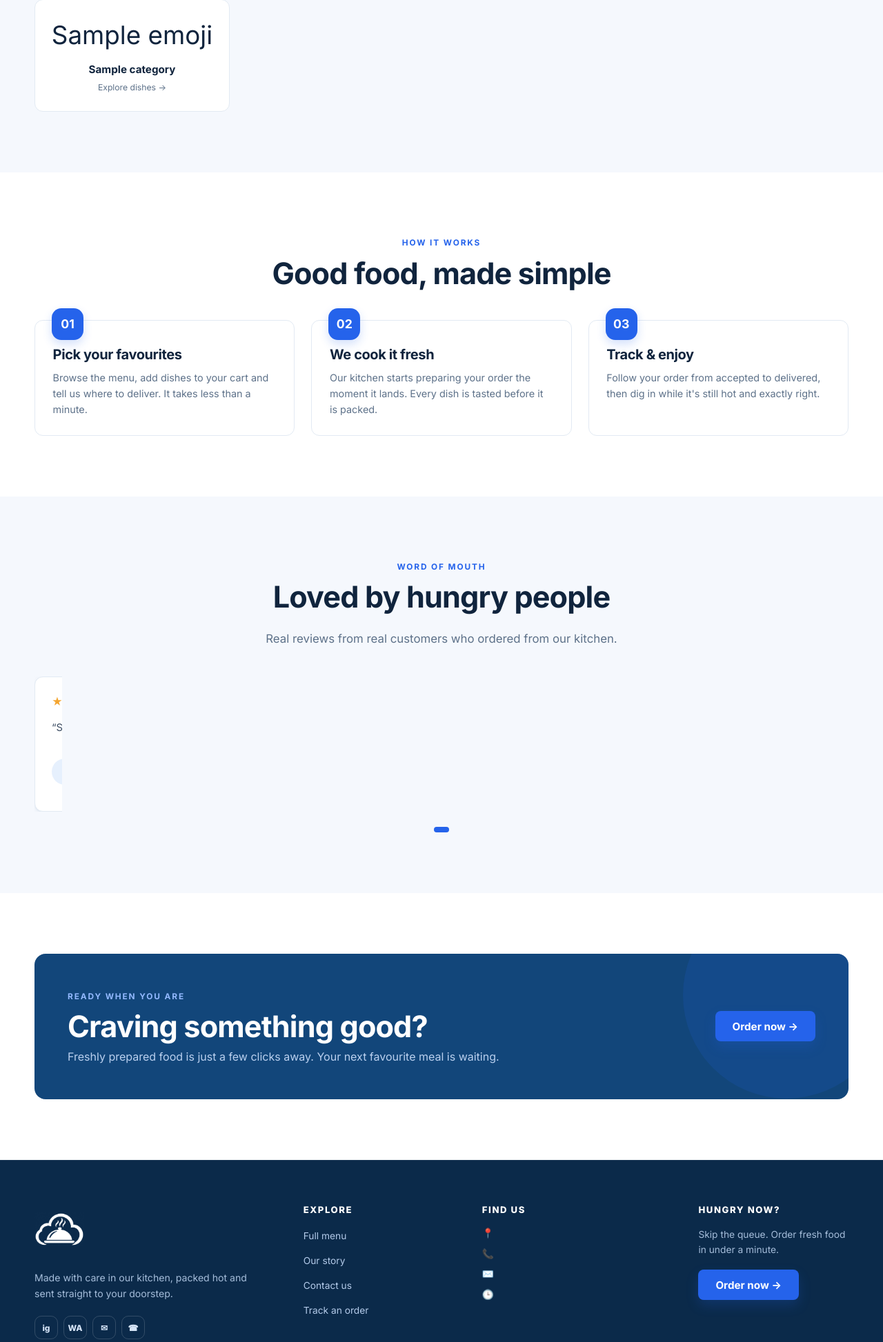
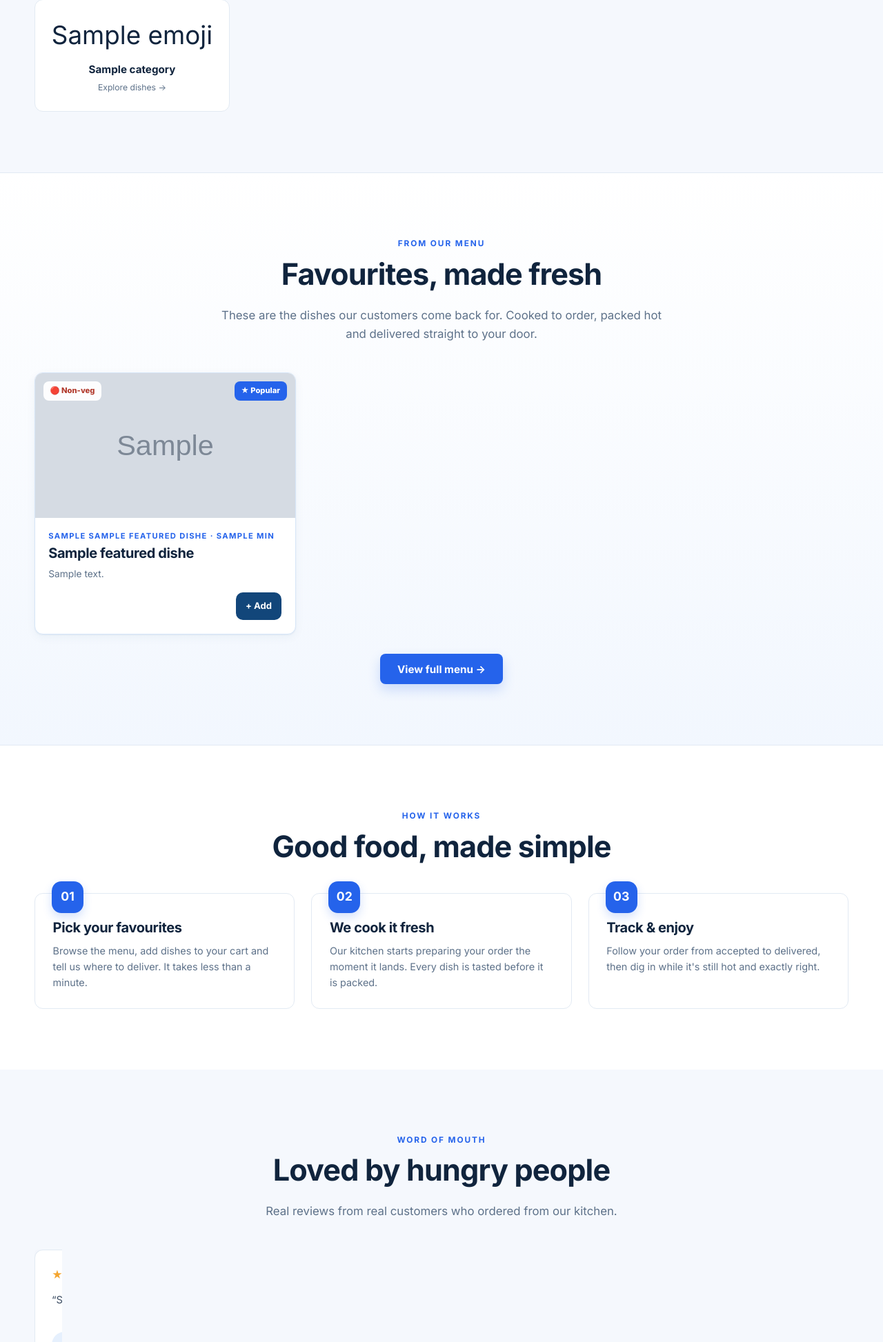
Before and after one commit to KrishnaPriyaVPai/Cloud-Kitchen, a Node project: template src/views/home.ejs in a window 1280 px wide. Shown: the part 1763-3709 px from the top of the page at 69% size. Run offline with Node 20 templates, Linux system fonts and the light colour scheme; the template is opened without the code that fills it: most values are stand-ins (such as "Sample title", 1, 10 or a date in 2020); grey boxes marked "Sample" are stand-in pictures.

Commit message:
Add home menu showcase and fill contact info column

```diff
--- a/public/css/style.css
+++ b/public/css/style.css
@@ -664,3 +664,37 @@ tbody tr:hover { background: #fafcff; }
   .stat-grid { grid-template-columns: 1fr; }
   .dish-grid, .category-grid { gap: 12px; }
 }
+
+/* ---------- Home menu showcase ---------- */
+.menu-showcase {
+  background: linear-gradient(180deg, #fff 0%, var(--green-50) 100%);
+  border-top: 1px solid var(--line);
+  border-bottom: 1px solid var(--line);
+}
+.menu-showcase .dish-card { border-color: #d7e6f8; }
+.menu-showcase .dish-media { height: 210px; }
+.showcase-actions { text-align: center; margin-top: 28px; }
+
+/* ---------- Contact info column ---------- */
+.contact-info { display: flex; flex-direction: column; gap: 1rem; }
+.info-row div { min-width: 0; }
+.info-row a { overflow-wrap: anywhere; }
+.chef-contact-card {
+  flex: 1;
+  background: #fff;
+  border: 1px solid #d7e6f8;
+  border-left: 4px solid var(--accent);
+  border-radius: var(--radius);
+  padding: 1.4rem;
+  box-shadow: var(--shadow-sm);
+}
+.chef-contact-card .eyebrow { margin-bottom: .2rem; }
+.chef-contact-card h3 { font-size: 1.1rem; margin: .2rem 0 .6rem; }
+.chef-contact-card p { font-size: .86rem; color: var(--muted); margin-bottom: .6rem; }
+.chef-contact-card .chef-sign { display: block; font-size: .9rem; color: var(--accent); margin-top: 0; }
+
+@media (max-width: 600px) {
+  .menu-showcase .dish-media { height: 170px; }
+  .showcase-actions { margin-top: 20px; }
+  .chef-contact-card { padding: 1rem; }
+}
--- a/src/views/home.ejs
+++ b/src/views/home.ejs
@@ -74,6 +74,44 @@
   </div>
 </section>
 
+<section class="section menu-showcase">
+  <div class="container">
+    <div class="section-head center">
+      <span class="eyebrow">From our menu</span>
+      <h2>Favourites, made fresh</h2>
+      <p>These are the dishes our customers come back for. Cooked to order, packed hot and delivered straight to your door.</p>
+    </div>
+
+    <% if (featuredDishes.length) { %>
+      <div class="dish-grid">
+        <% featuredDishes.forEach(function(item) { %>
+          <article class="dish-card">
+            <div class="dish-media">
+              <img src="<%= item.image_url %>" alt="<%= item.name %>" loading="lazy">
+              <div class="dish-badges">
+                <span class="tag <%= item.is_veg ? 'tag-veg' : 'tag-nonveg' %>"><%= item.is_veg ? '🟢 Veg' : '🔴 Non-veg' %></span>
+                <span class="tag tag-pop">★ Popular</span>
+              </div>
+            </div>
+            <div class="dish-body">
+              <span class="dish-cat"><%= item.category_emoji || '' %> <%= item.category_name %> · <%= item.prep_minutes %> min</span>
+              <h3><%= item.name %></h3>
+              <p><%= item.description %></p>
+              <div class="dish-foot">
+                <span class="dish-price"><%= money(item.price) %></span>
+                <button class="add-btn" type="button" data-add data-id="<%= item.id %>" data-name="<%= item.name %>" data-price="<%= item.price %>" data-image="<%= item.image_url %>">+ Add</button>
+              </div>
+            </div>
+          </article>
+        <% }); %>
+      </div>
+      <div class="showcase-actions">
+        <a href="/menu" class="btn btn-primary">View full menu →</a>
+      </div>
+    <% } %>
+  </div>
+</section>
+
 <section class="section">
   <div class="container">
     <div class="section-head center">
```
Also changed, not shown: src/routes/public.js (+9 -0 lines), src/views/contact.ejs (+12 -1 lines).
